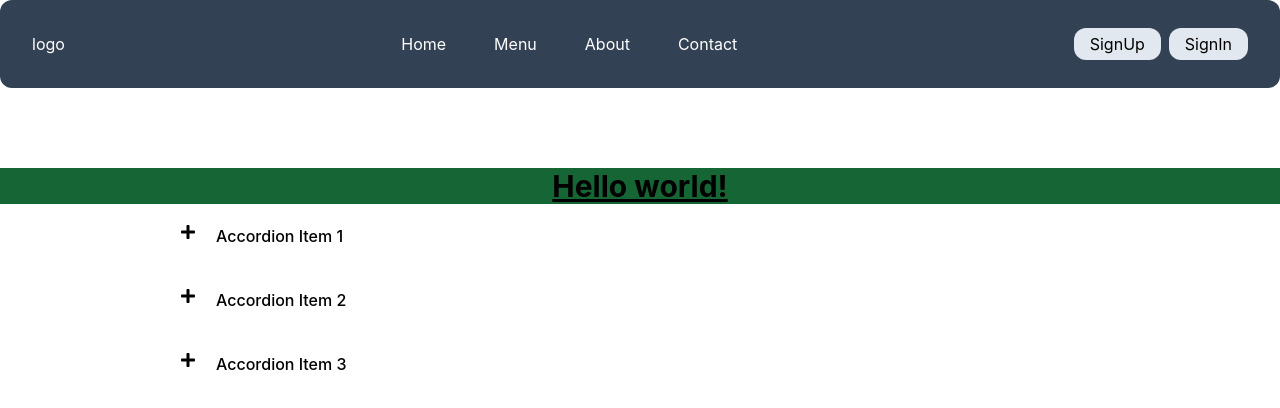
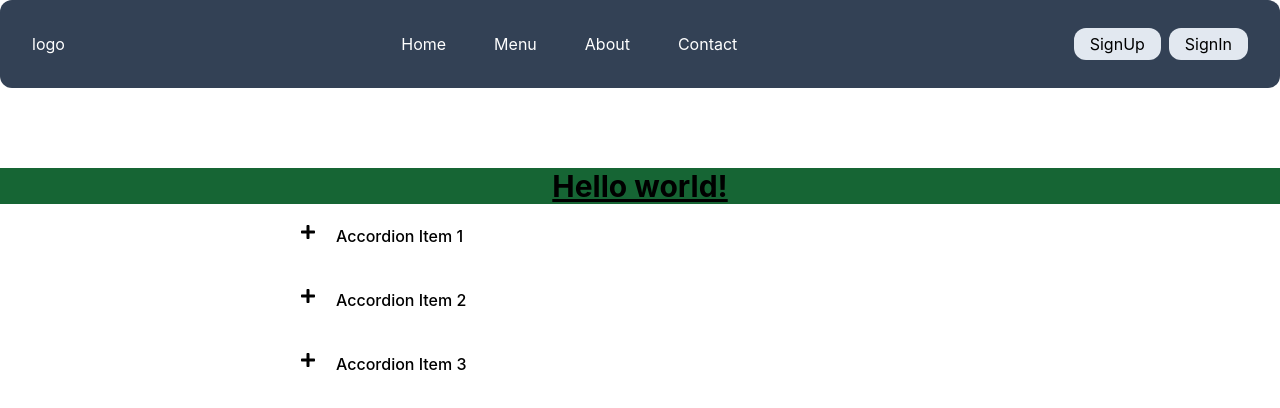
Before and after one commit to araf78/reusable-components, a React (Create React App) app: page / in a window 1280 px wide. Shown: the top 408 px of the page. Built offline with nearby package versions, Linux system fonts and the light colour scheme.

Commit message:
accordion

```diff
--- a/src/components/Accordion.tsx
+++ b/src/components/Accordion.tsx
@@ -43,16 +43,19 @@ const Accordion: React.FC<AccordionProps> = ({ accordionItems, color = 'primary'
   return (
     <div className=' w-3/4 mx-auto'>
       {accordionItems.map((item, index) => (
-        <div key={index}>
+        <div key={index} className='flex flex-col items-center'>
           <div
-            className={`cursor-pointer hover:${colors[color]} flex space-x-5 pt-5 px-5 accordion Items-center h-16 ${activeIndex === index ? `${colors[color]}` : ''
+            className={`cursor-pointer hover:${colors[color]} flex space-x-5 pt-5 px-5 accordion Items-center h-16 w-3/4 ${activeIndex === index ? `${colors[color]}` : ''
               }`}
             onClick={() => toggleAccordion(index)}
           >
             {activeIndex === index ? <FaMinus /> : <FaPlus />}
             <h3 className="font-medium">{item.title}</h3>
           </div>
-          <div className={`overflow-hidden transition-all ease-in-out duration-700 ${activeIndex === index ? 'max-h-96 ' : 'max-h-0'
+
+
+
+          <div className={`overflow-hidden transition-all ease-in-out duration-700 w-3/4 ${activeIndex === index ? 'max-h-96 ' : 'max-h-0'
             }`}>
             {activeIndex === index && (
               <div className={`${colors[color]}  pb-5 px-5`}>
```
